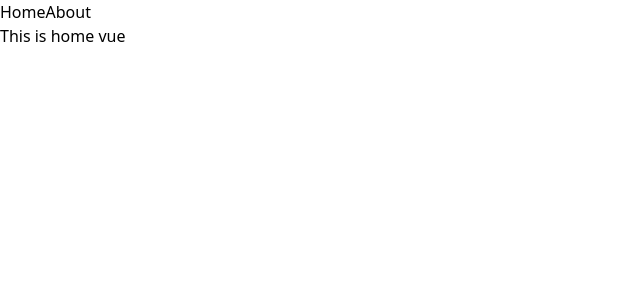
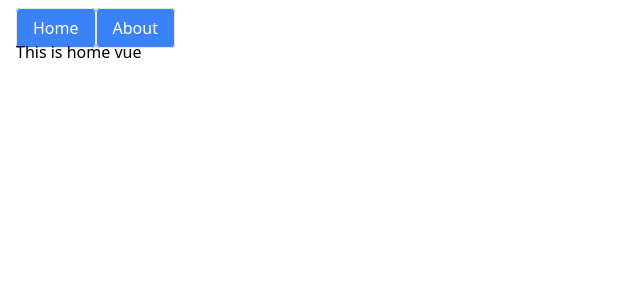
Before and after one commit to jmjgemini/vue-fast-starter, a Vue app: page / in a window 1280 px wide. Shown: the top 300 px of the page, without its empty margins (0-640 px from the left). Built offline with nearby package versions, Linux system fonts and the light colour scheme.

Commit message:
test tailwind

```diff
--- a/src/App.vue
+++ b/src/App.vue
@@ -1,7 +1,15 @@
 <script setup lang="ts"></script>
 
 <template>
-  <router-link to="/">Home</router-link>
-  <router-link to="/about">About</router-link>
-  <router-view></router-view>
+  <div class="p-4">
+    <router-link to="/" class="text-white bg-blue-500 rounded border px-4 py-2"
+      >Home</router-link
+    >
+    <router-link
+      to="/about"
+      class="text-white bg-blue-500 rounded border px-4 py-2"
+      >About</router-link
+    >
+    <router-view></router-view>
+  </div>
 </template>
```
